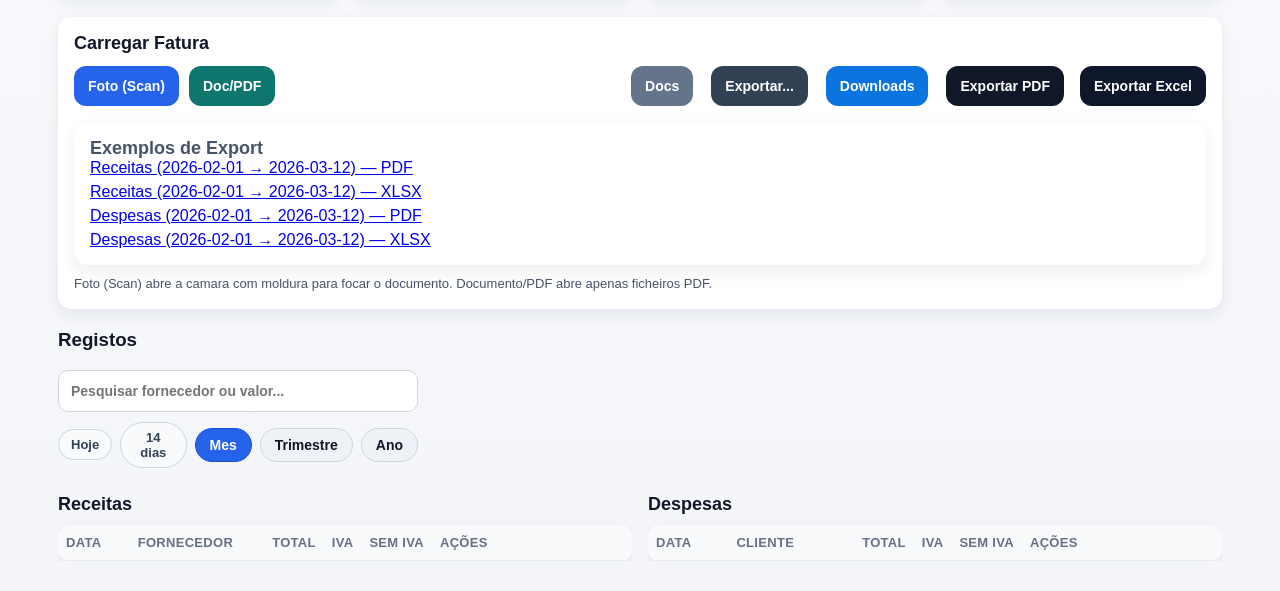
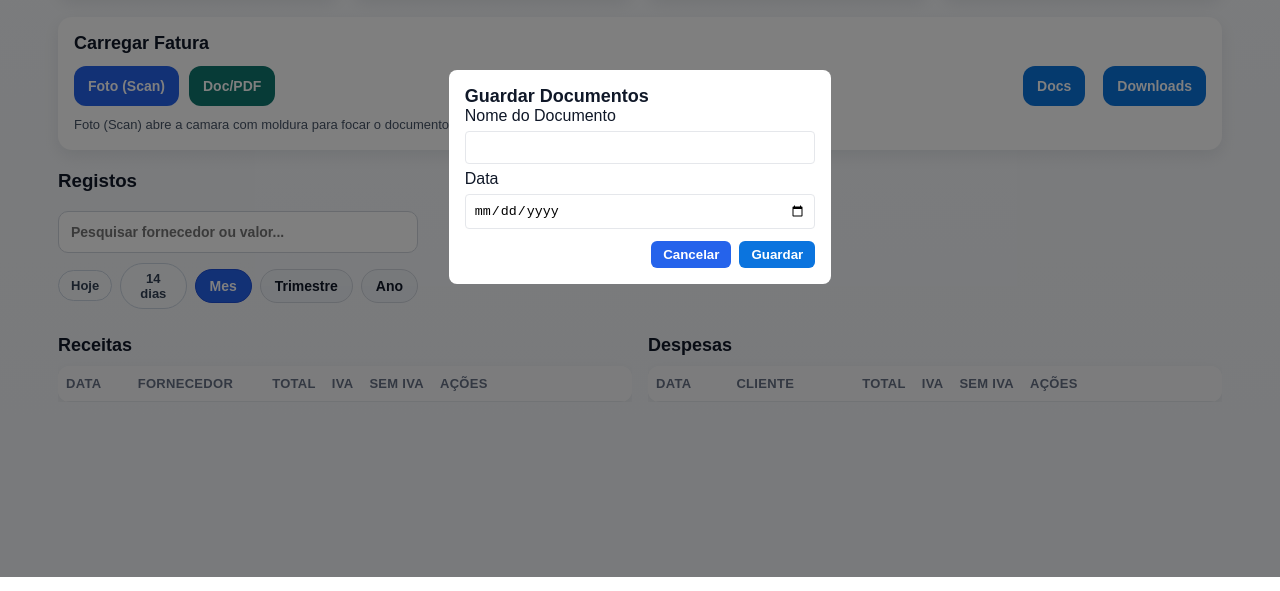
Before and after one commit to geralprimefence-sudo/PRM-APP, a website: page public/dashboard.html in a window 1280 px wide. Both pictures are taken after a click on the button "Docs". Shown: the part 223-814 px from the top of the page. Drawn offline with Linux system fonts and the light colour scheme; no server answers.

Commit message:
UI: remove left quick-download buttons, keep single Downloads button

```diff
--- a/public/dashboard.html
+++ b/public/dashboard.html
@@ -778,22 +778,29 @@ cursor:default;
 		<button type="button" id="docButton" class="auto-upload-btn btn-documento">Doc/PDF</button>
 		<input id="docInput" class="auto-upload-input" type="file" name="file" accept="application/pdf" required aria-hidden="true">
   </form>
-  <button type="button" class="auto-upload-btn btn-docs" style="margin-left:auto; background:#64748b; color:#fff;" onclick="abrirDocs()">Docs</button>
-	<button type="button" class="auto-upload-btn" style="background:#334155;color:#fff;margin-left:8px;" onclick="openExportModal()">Exportar...</button>
+		<button type="button" class="auto-upload-btn btn-docs" style="margin-left:auto; background:#0b74de; color:#fff;" onclick="abrirDocs()">Docs</button>
 		<button type="button" class="auto-upload-btn" style="background:#0b74de;color:#fff;margin-left:8px;" onclick="openExportModal()">Downloads</button>
-	<button type="button" class="auto-upload-btn" style="background:#111827;color:#fff;margin-left:8px;" onclick="exportRegistos('pdf')">Exportar PDF</button>
-	<button type="button" class="auto-upload-btn" style="background:#0f172a;color:#fff;margin-left:6px;" onclick="exportRegistos('csv')">Exportar Excel</button>
-</div>
-
-<div class="card" style="margin-top:16px;">
-<h3>Exemplos de Export</h3>
-<div style="display:flex;flex-direction:column;gap:6px;">
-	<a href="/exports/export-receitas-range.pdf" target="_blank">Receitas (2026-02-01 → 2026-03-12) — PDF</a>
-	<a href="/exports/export-receitas-range.xlsx" target="_blank">Receitas (2026-02-01 → 2026-03-12) — XLSX</a>
-	<a href="/exports/export-despesas-range.pdf" target="_blank">Despesas (2026-02-01 → 2026-03-12) — PDF</a>
-	<a href="/exports/export-despesas-range.xlsx" target="_blank">Despesas (2026-02-01 → 2026-03-12) — XLSX</a>
-</div>
-</div>
+
+	<!-- Docs modal -->
+	<div id="docsModal" style="display:none;position:fixed;top:0;left:0;right:0;bottom:0;background:rgba(0,0,0,0.5);align-items:center;justify-content:center;z-index:10000;">
+		<div style="background:#fff;padding:16px;border-radius:8px;max-width:420px;margin:40px auto;">
+			<h3>Guardar Documentos</h3>
+			<label style="display:block;margin-bottom:6px;">Nome do Documento
+				<input id="docsName" type="text" style="width:100%;padding:8px;margin-top:6px;border:1px solid #e5e7eb;border-radius:4px;" />
+			</label>
+			<label style="display:block;margin-bottom:6px;">Data
+				<input id="docsDate" type="date" style="width:100%;padding:8px;margin-top:6px;border:1px solid #e5e7eb;border-radius:4px;" />
+			</label>
+			<div style="display:flex;justify-content:flex-end;gap:8px;margin-top:12px;">
+				<button onclick="closeDocsModal()" style="padding:6px 12px;border-radius:6px;">Cancelar</button>
+				<button onclick="submitDocsForm()" style="background:#0b74de;color:#fff;padding:6px 12px;border-radius:6px;">Guardar</button>
+			</div>
+			<div id="docsMsg" style="margin-top:8px;color:green;display:none"></div>
+		</div>
+	</div>
+</div>
+
+<!-- Removido: lista de links explícitos de export para evitar mostrar links longos à esquerda do browser -->
 
 <p class="upload-hint">Foto (Scan) abre a camara com moldura para focar o documento. Documento/PDF abre apenas ficheiros PDF.</p>
 
@@ -937,7 +944,57 @@ window.location.href = "/capturar-foto"
 }
 
 function abrirDocs() {
-  alert('Funcionalidade de gestão de documentos importantes (Docs) em desenvolvimento.');
+	try{
+		const modal = document.getElementById('docsModal')
+		if(modal){
+			// reset form state
+			const name = document.getElementById('docsName')
+			const date = document.getElementById('docsDate')
+			const msg = document.getElementById('docsMsg')
+			if(name) name.value = ''
+			if(date) date.value = ''
+			if(msg){ msg.style.display = 'none'; msg.textContent = '' }
+			modal.style.display = 'flex'
+		}else{
+			alert('Modal não encontrado')
+		}
+	}catch(e){
+		console.error('abrirDocs error', e)
+	}
+}
+
+function closeDocsModal(){
+	const modal = document.getElementById('docsModal')
+	if(modal) modal.style.display = 'none'
+}
+
+async function submitDocsForm(){
+	try{
+		const name = document.getElementById('docsName')?.value || ''
+		const date = document.getElementById('docsDate')?.value || ''
+		const msg = document.getElementById('docsMsg')
+		if(!name){
+			if(msg){ msg.style.display='block'; msg.style.color='red'; msg.textContent='Nome obrigatório' }
+			return
+		}
+		const body = { name, date }
+		const res = await fetch('/api/save-doc', {
+			method:'POST',
+			headers:{'Content-Type':'application/json'},
+			body: JSON.stringify(body)
+		})
+		const j = await res.json()
+		if(!res.ok){
+			if(msg){ msg.style.display='block'; msg.style.color='red'; msg.textContent = j.erro || 'Erro ao guardar' }
+			return
+		}
+		if(msg){ msg.style.display='block'; msg.style.color='green'; msg.textContent = 'Guardado' }
+		setTimeout(()=>{ closeDocsModal() },800)
+	}catch(err){
+		console.error('submitDocsForm',err)
+		const msg = document.getElementById('docsMsg')
+		if(msg){ msg.style.display='block'; msg.style.color='red'; msg.textContent='Erro ao guardar' }
+	}
 }
 
 document.getElementById("docInput").addEventListener("change",(e)=>{
```
